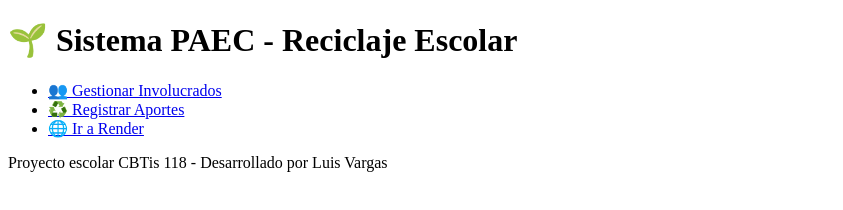
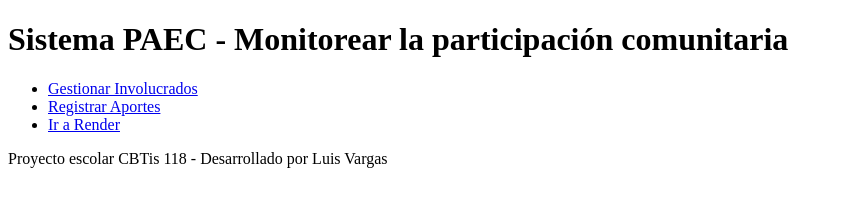
Before and after one commit to luisvargas23x/proyectopaec, a website: page public/index.html in a window 1280 px wide. Shown: the whole page, without its empty margins (0-843 px from the left). Drawn offline with Linux system fonts and the light colour scheme.

Commit message:
Update index.html

```diff
--- a/public/index.html
+++ b/public/index.html
@@ -7,14 +7,14 @@
 </head>
 <body>
   <header>
-    <h1>🌱 Sistema PAEC - Reciclaje Escolar</h1>
+    <h1>Sistema PAEC - Monitorear la participación comunitaria</h1>
   </header>
 
   <nav>
     <ul>
-      <li><a href="involucrados.html">👥 Gestionar Involucrados</a></li>
-      <li><a href="aportes.html">♻️ Registrar Aportes</a></li>
-      <li><a href="https://www.render.com" target="_blank">🌐 Ir a Render</a></li>
+      <li><a href="involucrados.html">Gestionar Involucrados</a></li>
+      <li><a href="aportes.html"> Registrar Aportes</a></li>
+      <li><a href="https://www.render.com" target="_blank">Ir a Render</a></li>
     </ul>
   </nav>
 
```
